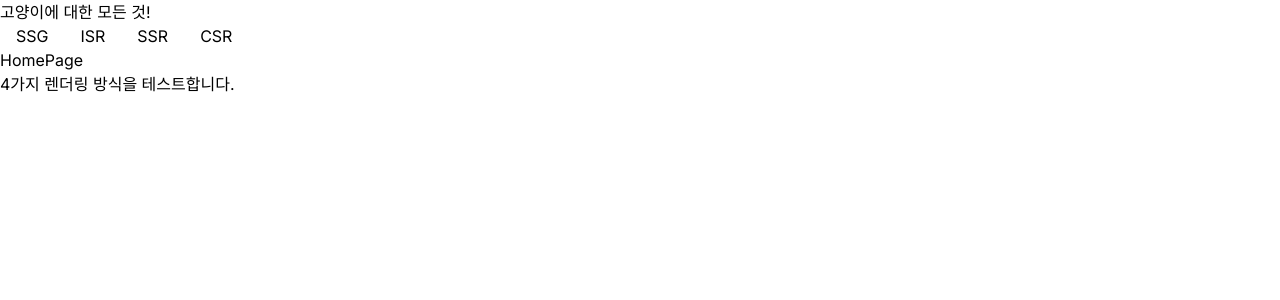
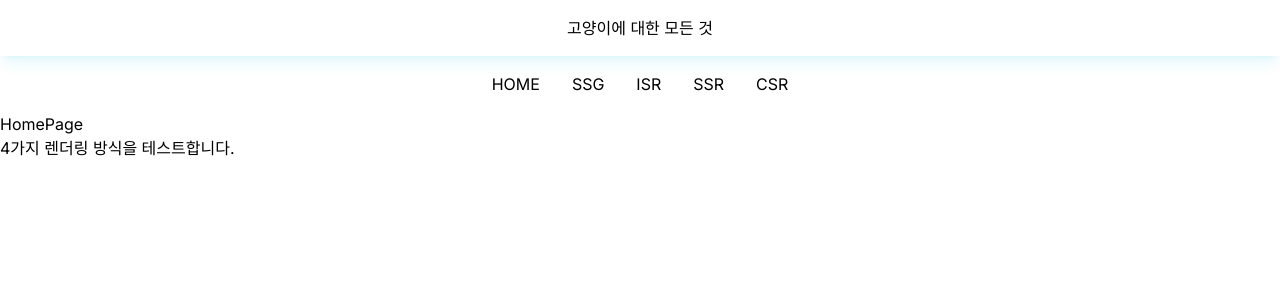
Before and after one commit to r03181231/cats, a Next.js app: page / in a window 1280 px wide. Shown: the top 300 px of the page. Built offline with nearby package versions, Linux system fonts and the light colour scheme.

Commit message:
[Style] 자리 배치, 타이틀 음영

```diff
--- a/src/app/(render)/isr/page.tsx
+++ b/src/app/(render)/isr/page.tsx
@@ -7,6 +7,7 @@ const ISR = async () => {
 
   const { fact } = await response.json();
   const catsFacts = fact;
+
   return <div>{catsFacts}</div>;
 };
 
--- a/src/app/layout.tsx
+++ b/src/app/layout.tsx
@@ -18,8 +18,14 @@ export default function RootLayout({
   return (
     <html lang="ko">
       <body className={inter.className}>
-        <p>고양이에 대한 모든 것!</p>
-        <div>
+        <p className="flex justify-center w-[100%] p-4 shadow-lg shadow-cyan-500/10">
+          고양이에 대한 모든 것
+        </p>
+        <nav className="flex justify-center">
+          <div className="flex">
+            <Link href="/" className="p-4">
+              HOME
+            </Link>
             <Link href="/ssg" className="p-4">
               SSG
             </Link>
@@ -33,6 +39,7 @@ export default function RootLayout({
               CSR
             </Link>
           </div>
+        </nav>
         {children}
       </body>
     </html>
```
Lines whose indentation alone changed are shown as unchanged.
